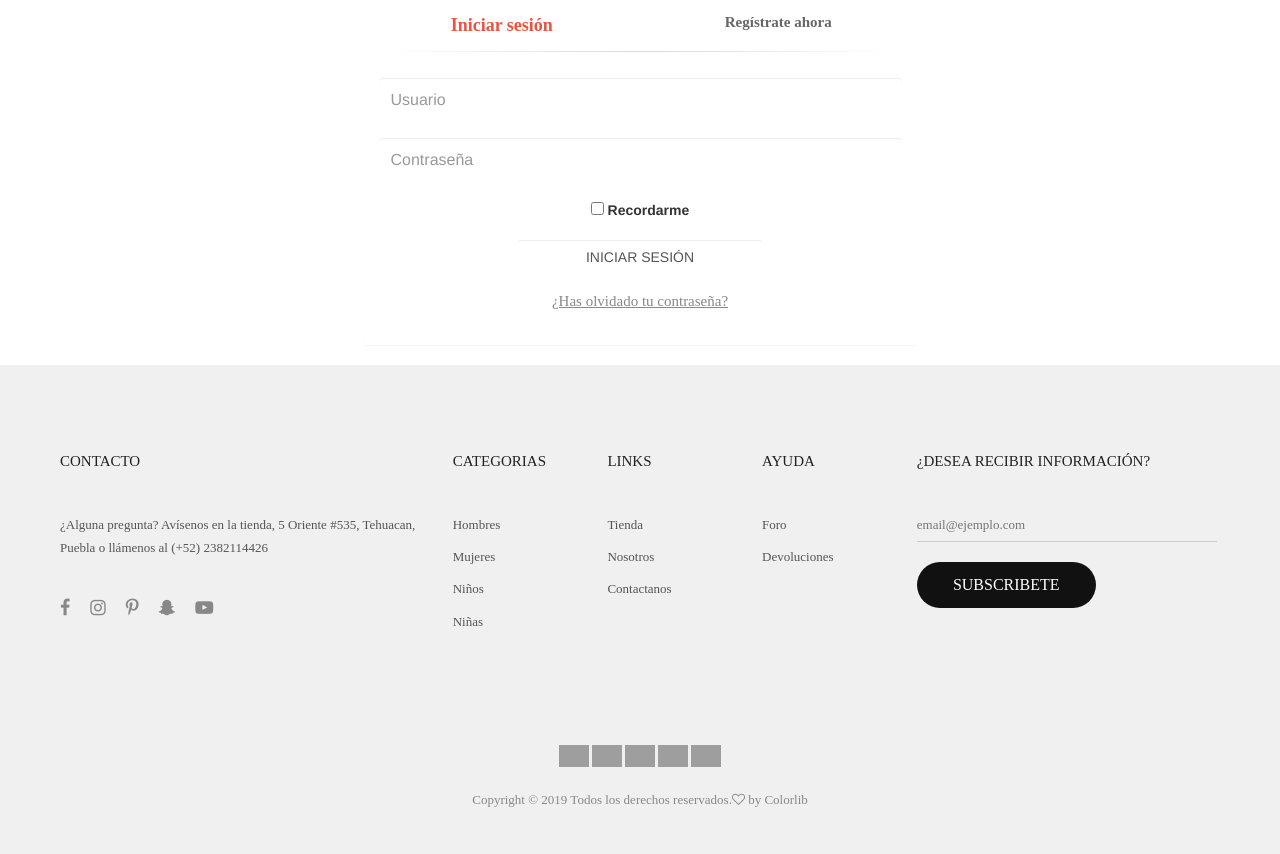
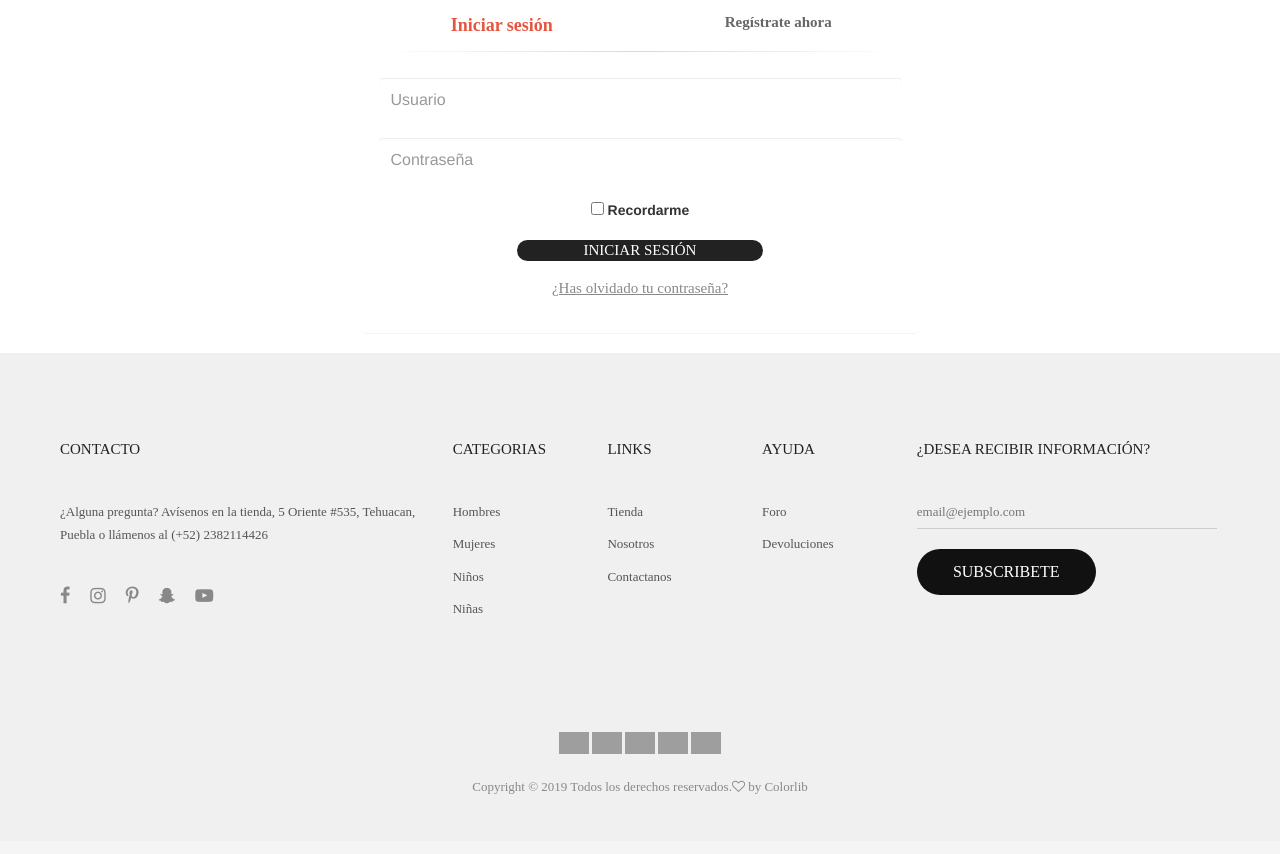
Before and after one commit to alexismendozav/web_sneakers, a PHP site: page /login in a window 1280 px wide. Shown: the part 216-1070 px from the top of the page. After the commit the page ends 1010 px from the top, so only its background shows below. Run offline with PHP 8.4, Linux system fonts and the light colour scheme; some libraries are stand-ins or nearby versions; some web fonts are replaced; grey boxes are pictures that could not be loaded.

Commit message:
Se modifico el Frontend del registro

```diff
--- a/login.php
+++ b/login.php
@@ -344,7 +344,7 @@ include 'agregarCarrito.php';
 									<div class="form-group">
 										<div class="row">
 											<div class="col-sm-6 col-sm-offset-3">
-												<input type="submit" name="login-submit" id="login-submit" tabindex="4" class="form-control btn btn-login" value="Iniciar sesión">
+												<input type="submit" name="login-submit" id="login-submit" tabindex="4" class="flex-c-m sizefull bg1 bo-rad-23 hov1 s-text1 trans-0-4" value="Iniciar sesión">
 											</div>
 										</div>
 									</div>
@@ -361,10 +361,31 @@ include 'agregarCarrito.php';
                                 <!--FORM REGISTER-->
 								<form id="register-form" action="" method="post" role="form" style="display: none;">
 									<div class="form-group">
-										<input type="text" name="username" id="username" tabindex="1" class="form-control" placeholder="Usuario" value="">
+										<input type="text" name="nombre" id="nombre" tabindex="1" class="form-control" placeholder="Nombre" value="">
+									</div>
+									<div class="form-group">
+										<input type="text" name="apellidos" id="apellidos" tabindex="1" class="form-control" placeholder="Apellidos" value="">
 									</div>
 									<div class="form-group">
 										<input type="email" name="email" id="email" tabindex="1" class="form-control" placeholder="Correo electronico" value="">
+									</div>
+									<div class="form-group">
+										<input type="text" name="telefono" id="telefono" tabindex="1" class="form-control" placeholder="Telefono" value="">
+									</div>
+									<div class="form-group">
+										<input type="text" name="cp" id="cp" tabindex="1" class="form-control" placeholder="Codigo Postal" value="">
+									</div>
+									<div class="form-group">
+										<input type="text" name="estado" id="estado" tabindex="1" class="form-control" placeholder="Estado" value="">
+									</div>
+									<div class="form-group">
+										<input type="text" name="ciudad" id="ciudad" tabindex="1" class="form-control" placeholder="Ciudad" value="">
+									</div>
+									<div class="form-group">
+										<input type="text" name="colonia" id="colonia" tabindex="1" class="form-control" placeholder="Colonia" value="">
+									</div>
+									<div class="form-group">
+										<input type="text" name="calle" id="calle" tabindex="1" class="form-control" placeholder="Calle" value="">
 									</div>
 									<div class="form-group">
 										<input type="password" name="password" id="password" tabindex="2" class="form-control" placeholder="Contraseña">
@@ -375,7 +396,7 @@ include 'agregarCarrito.php';
 									<div class="form-group">
 										<div class="row">
 											<div class="col-sm-6 col-sm-offset-3">
-												<input type="submit" name="register-submit" id="register-submit" tabindex="4" class="form-control btn btn-register" value="Crear cuenta">
+												<input type="submit" name="register-submit" id="register-submit" tabindex="4" class="flex-c-m sizefull bg1 bo-rad-23 hov1 s-text1 trans-0-4" value="Crear cuenta">
 											</div>
 										</div>
 									</div>
```
